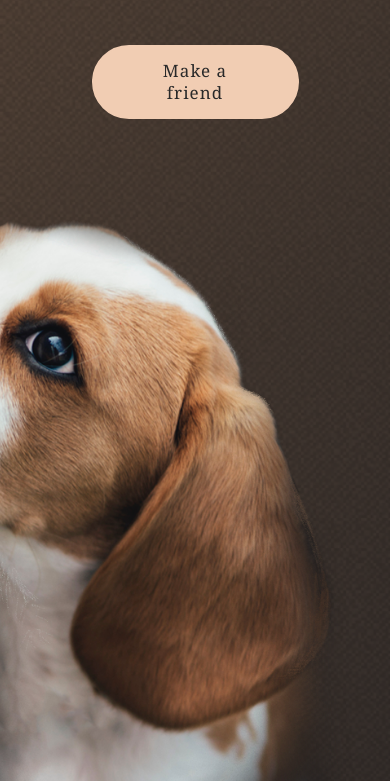
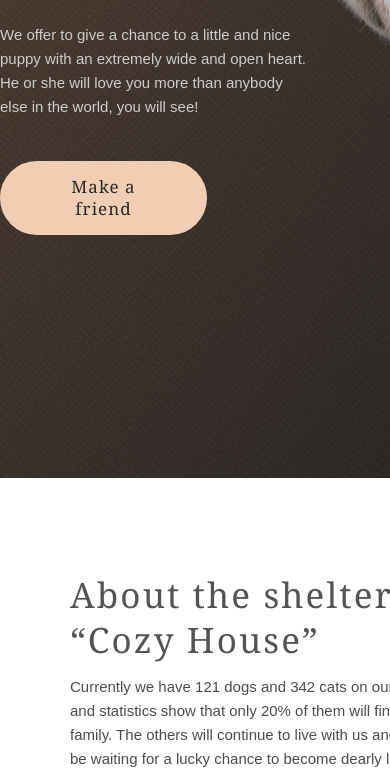
Before and after one commit to Diskantis/RS2023Q1_SHELTER, a website: page shelter/pages/main/index.html in a window 390 px wide. Shown: the part 430-1211 px from the top of the page. Drawn offline with Linux system fonts and the light colour scheme.

Commit message:
Revert "feat: add adaptive 768px to: header, page-not_only, page-about"
This reverts commit 7503e3cb80ea0e24a142d1c60e033e3deaa46350.

```diff
--- a/shelter/pages/main/index.html
+++ b/shelter/pages/main/index.html
@@ -27,7 +27,7 @@
     <section class="page-not_only wrapper">
         <div class="not_only__block">
             <div class="not_only__content">
-                <h1 class="not_only__title">Not only people<br> need a house</h1>
+                <h1 class="not_only__title">Not only people need a house</h1>
                 <p class="not_only__text">We offer to give a chance to a little and nice puppy with an extremely wide and
                     open heart. He or she will love you more than anybody else in the world, you will see!</p>
                 <a class="not_only__link" href="#anchor-2"><div class="btn btn_not_only">Make a friend</div></a>
@@ -169,8 +169,8 @@
                 <div class="waiting__block">
                     <h2 class="waiting-title">We are waiting for your visit</h2>
                     <ul class="waiting__content">
-                        <li><a class="waiting__item icon_location contact_text" href="https://www.google.com/maps/@42.3309922,-71.1308377,13z" target="_blank">1&nbsp;Central&nbsp;Street,&nbsp;Boston (entrance&nbsp;from&nbsp;the&nbsp;store)</a></li>
-                        <li><a class="waiting__item icon_location contact_text" href="https://www.google.com/maps/@51.466769,-0.2549221,11z" target="_blank">18&nbsp;South&nbsp;Park,&nbsp;London</a></li>
+                        <li><a class="waiting__item contact_location contact_text" href="https://www.google.com/maps/@42.3309922,-71.1308377,13z" target="_blank">1&nbsp;Central&nbsp;Street,&nbsp;Boston (entrance&nbsp;from&nbsp;the&nbsp;store)</a></li>
+                        <li><a class="waiting__item contact_location contact_text" href="https://www.google.com/maps/@51.466769,-0.2549221,11z" target="_blank">18&nbsp;South&nbsp;Park,&nbsp;London</a></li>
                     </ul>
                 </div>
                 <div class="contacts-img"></div>
--- a/shelter/sass/abstract/_mixins.scss
+++ b/shelter/sass/abstract/_mixins.scss
@@ -5,14 +5,20 @@
   line-height: $height;
 }
 
-@mixin media-desktop {
-  @media (max-width: $desktop-width) {@content}
-}
+//@mixin columns ($width) {
+//  display: flex;
+//  justify-content: space-between;
+//  >* { flex-basis: $width; }
+//}
 
-@mixin media-tablet {
-  @media (max-width: $tablet-width) {@content}
-}
-
-@mixin media-mobile {
-  @media (max-width: $mobile-width) {@content}
-}
+//@mixin media-desktop {
+//  @media (max-width: $desktop-width) {@content}
+//}
+//
+//@mixin media-tablet {
+//  @media (max-width: $tablet-width) {@content}
+//}
+//
+//@mixin media-mobile {
+//  @media (max-width: $mobile-width) {@content}
+//}
--- a/shelter/sass/components/_icons.scss
+++ b/shelter/sass/components/_icons.scss
@@ -65,7 +65,7 @@
   background-image: url("../../sass/assets/icons/icon-phone.svg");
 }
 
-.icon_location {
+.contact_location {
   width: 22px;
   height: 32px;
   background-image: url("../../sass/assets/icons/icon-marker.svg");
--- a/shelter/sass/layouts/_about.scss
+++ b/shelter/sass/layouts/_about.scss
@@ -9,11 +9,6 @@
   gap: 120px;
   padding-top: 80px;
   padding-bottom: 100px;
-
-  @include media-tablet {
-    flex-direction: column;
-    gap: 80px;
-  }
 }
 
 .about-img {
@@ -22,10 +17,6 @@
   background-image: url("../../sass/assets/images/about-pets.png");
   background-repeat: no-repeat;
   background-size: cover;
-
-  @include media-tablet {
-    order: 1;
-  }
 }
 
 .about__content {
--- a/shelter/sass/layouts/_header.scss
+++ b/shelter/sass/layouts/_header.scss
@@ -9,8 +9,4 @@
   justify-content: space-between;
   padding-top: 30px;
   padding-bottom: 30px;
-
-  @include media-tablet {
-    padding: 30px 30px;
-  }
 }
--- a/shelter/sass/layouts/_not_only.scss
+++ b/shelter/sass/layouts/_not_only.scss
@@ -3,12 +3,6 @@
   display: flex;
   justify-content: space-between;
   align-items: end;
-
-  @include media-tablet {
-    padding-top: 0;
-    flex-direction: column;
-    align-items: center;
-  }
 }
 
 .not_only__content {
@@ -16,10 +10,6 @@
   display: flex;
   flex-direction: column;
   padding-bottom: 243px;
-
-  @include media-tablet {
-    padding-bottom: 100px;
-  }
 }
 
 .not_only__title {
@@ -35,10 +25,6 @@
 .not_only__link {
   width: 207px;
   text-decoration-line: none;
-
-  @include media-tablet {
-    align-self: center;
-  }
 }
 
 .not_only__img {
@@ -47,10 +33,4 @@
   background-image: url("../../sass/assets/images/start-screen-puppy.png");
   background-repeat: no-repeat;
   background-size: cover;
-
-  @include media-tablet {
-    width: 569px;
-    height: 593px;
-    align-self: end;
-  }
 }
--- a/shelter/sass/layouts/_wrapper.scss
+++ b/shelter/sass/layouts/_wrapper.scss
@@ -1,8 +1,4 @@
 .wrapper {
   max-width: 1200px;
   margin: auto;
-
-  @include media-tablet {
-    padding: 0 30px;
-  }
 }
```
Also changed, not shown: shelter/pages/pets/index.html (+2 -2 lines), shelter/pages/main/style.css, shelter/pages/pets/style.css, 2 other files.
